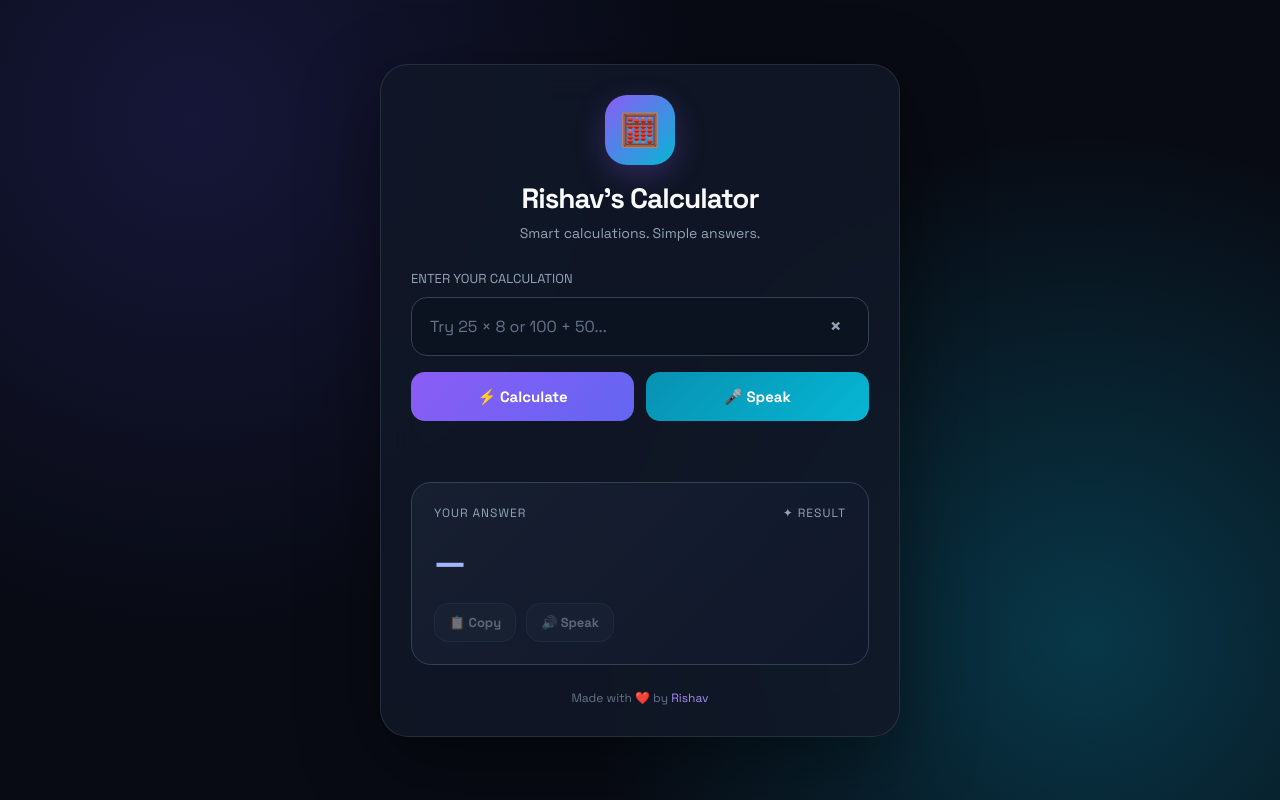
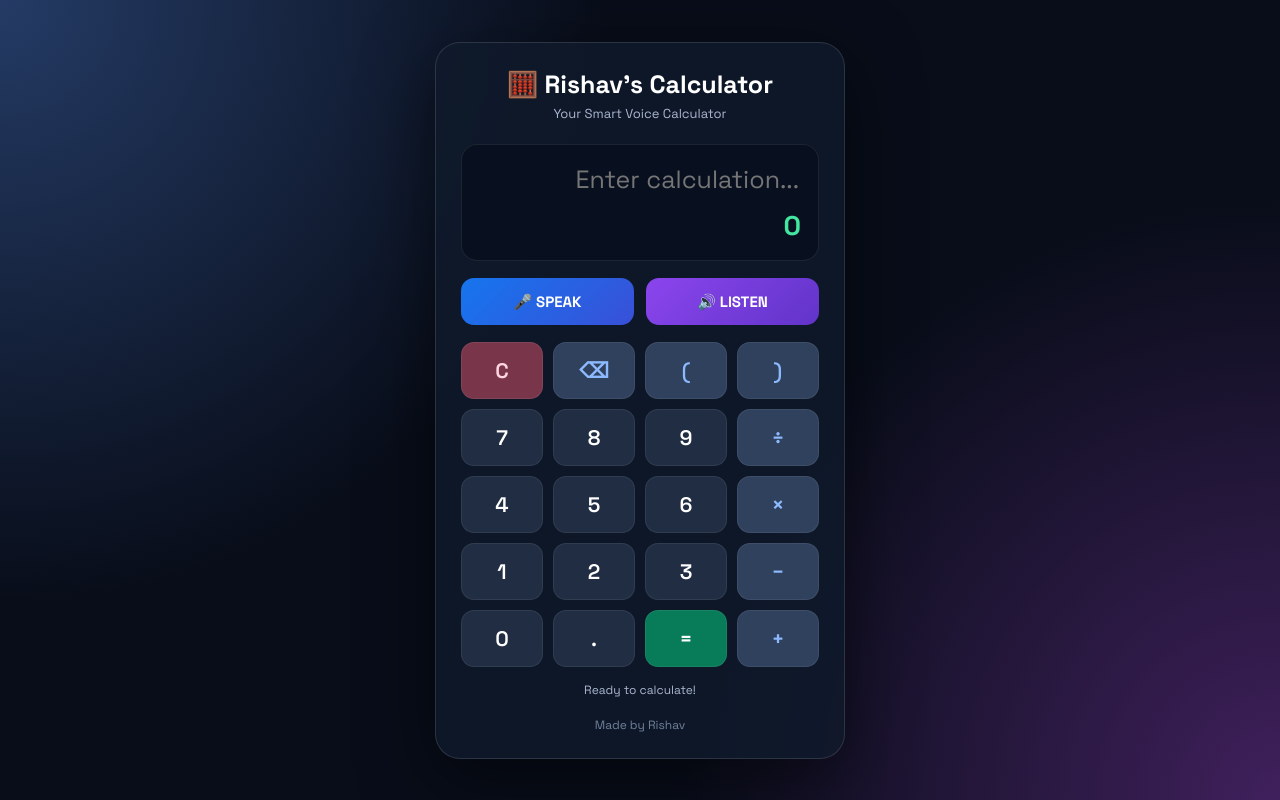
Before and after one commit to mecharena6909-cmd/voicecalculator, a Flask app: page / in a window 1280 px wide. Run offline with Flask 3, Linux system fonts and the light colour scheme.

Commit message:
Update index.html

```diff
--- a/voicecalculator/templates/index.html
+++ b/voicecalculator/templates/index.html
@@ -4,14 +4,10 @@
 <head>
 <meta charset="UTF-8">
 <meta name="viewport" content="width=device-width, initial-scale=1.0">
-
 <meta name="google-site-verification" content="ugNqtReIBORWjvmHZWHtdlhS_gTzaQPPcT1lYxbKif4">
 
 <title>Rishav's Calculator</title>
-<meta name="description" content="Rishav's Calculator - A smart voice and scientific calculator.">
 
-<link rel="preconnect" href="https://fonts.googleapis.com">
-<link rel="preconnect" href="https://fonts.gstatic.com" crossorigin>
 <link href="https://fonts.googleapis.com/css2?family=Space+Grotesk:wght@400;500;600;700&display=swap" rel="stylesheet">
 
 <style>
@@ -19,247 +15,159 @@
     box-sizing: border-box;
 }
 
-:root {
-    --bg: #080b14;
-    --panel: #111827;
-    --text: #f8fafc;
-    --muted: #94a3b8;
-    --accent: #8b5cf6;
-    --accent2: #06b6d4;
-}
-
 body {
     margin: 0;
     min-height: 100vh;
-    font-family: 'Space Grotesk', sans-serif;
-    background:
-        radial-gradient(circle at 15% 15%, #312e8155, transparent 40%),
-        radial-gradient(circle at 85% 80%, #0891b255, transparent 40%),
-        var(--bg);
-    color: var(--text);
+    padding: 25px 15px;
     display: flex;
     justify-content: center;
     align-items: center;
-    padding: 20px;
+    font-family: 'Space Grotesk', sans-serif;
+    color: white;
+    background:
+        radial-gradient(circle at top left, #243b65, transparent 40%),
+        radial-gradient(circle at bottom right, #40205c, transparent 40%),
+        #080d19;
 }
 
 .calculator {
     width: 100%;
-    max-width: 520px;
-    background: rgba(17, 24, 39, 0.85);
-    border: 1px solid rgba(255,255,255,0.1);
-    border-radius: 28px;
-    padding: 30px;
-    box-shadow: 0 25px 80px rgba(0,0,0,0.45);
-    backdrop-filter: blur(20px);
-}
-
-.top {
-    text-align: center;
-    margin-bottom: 28px;
-}
-
-.logo {
-    width: 70px;
-    height: 70px;
-    display: flex;
-    justify-content: center;
-    align-items: center;
-    margin: 0 auto 15px;
-    border-radius: 22px;
-    background: linear-gradient(135deg, #8b5cf6, #06b6d4);
-    font-size: 32px;
-    box-shadow: 0 10px 30px #8b5cf644;
+    max-width: 410px;
+    padding: 25px;
+    border: 1px solid #ffffff20;
+    border-radius: 25px;
+    background: #101a2bdd;
+    box-shadow: 0 20px 70px #0008;
 }
 
 h1 {
-    font-size: 28px;
-    margin: 0;
-    letter-spacing: -1px;
+    text-align: center;
+    font-size: 25px;
+    margin: 0 0 5px;
 }
 
 .subtitle {
-    color: var(--muted);
-    font-size: 14px;
-    margin-top: 8px;
+    text-align: center;
+    color: #aab7d0;
+    font-size: 13px;
+    margin-bottom: 22px;
 }
 
-.label {
-    font-size: 13px;
-    color: var(--muted);
-    display: block;
-    text-align: left;
-    margin-bottom: 10px;
+.display {
+    background: #080f1e;
+    border: 1px solid #ffffff15;
+    border-radius: 16px;
+    padding: 17px;
+    margin-bottom: 17px;
+    min-height: 115px;
 }
 
-.input-wrap {
-    position: relative;
+#expression {
+    width: 100%;
+    background: transparent;
+    border: none;
+    outline: none;
+    color: white;
+    font-size: 25px;
+    font-family: inherit;
+    text-align: right;
 }
 
-input {
-    width: 100%;
-    padding: 18px;
-    padding-right: 50px;
-    border: 1px solid #334155;
-    border-radius: 16px;
-    outline: none;
-    font-family: inherit;
-    font-size: 16px;
-    color: white;
-    background: #0b1220;
-    transition: 0.2s;
+#answer {
+    text-align: right;
+    color: #43e6a0;
+    font-size: 27px;
+    font-weight: 700;
+    margin-top: 12px;
+    overflow-wrap: anywhere;
 }
 
-input:focus {
-    border-color: var(--accent);
-    box-shadow: 0 0 0 3px #8b5cf622;
+.controls {
+    display: grid;
+    grid-template-columns: 1fr 1fr;
+    gap: 12px;
+    margin-bottom: 17px;
 }
 
-input::placeholder {
-    color: #64748b;
+.control {
+    border: none;
+    border-radius: 13px;
+    padding: 14px 8px;
+    color: white;
+    font-family: inherit;
+    font-size: 15px;
+    font-weight: 700;
+    cursor: pointer;
+}
+
+.speak {
+    background: linear-gradient(135deg, #1675ee, #3850d8);
+}
+
+.listen {
+    background: linear-gradient(135deg, #8b45ed, #6134c9);
+}
+
+.control:active,
+.key:active {
+    transform: scale(.96);
+}
+
+.keypad {
+    display: grid;
+    grid-template-columns: repeat(4, 1fr);
+    gap: 10px;
+}
+
+.key {
+    border: 1px solid #ffffff12;
+    border-radius: 13px;
+    min-height: 57px;
+    background: #202d43;
+    color: white;
+    font-family: inherit;
+    font-size: 21px;
+    font-weight: 600;
+    cursor: pointer;
+}
+
+.operator {
+    background: #30415d;
+    color: #8dbaff;
 }
 
 .clear {
-    position: absolute;
-    right: 12px;
-    top: 50%;
-    transform: translateY(-50%);
-    background: none;
-    border: none;
-    color: #94a3b8;
-    cursor: pointer;
-    font-size: 20px;
+    background: #79364a;
+    color: #ffd5df;
 }
 
-.buttons {
-    display: grid;
-    grid-template-columns: 1fr 1fr;
-    gap: 12px;
-    margin-top: 16px;
-}
-
-button {
-    border: none;
-    border-radius: 14px;
-    padding: 15px;
-    cursor: pointer;
-    font-family: inherit;
-    font-size: 15px;
-    font-weight: 700;
-    transition: transform 0.2s, opacity 0.2s;
-}
-
-button:hover {
-    transform: translateY(-2px);
-    opacity: 0.92;
-}
-
-button:active {
-    transform: scale(0.97);
-}
-
-.calculate {
-    background: linear-gradient(135deg, #8b5cf6, #6366f1);
+.equals {
+    background: #087b58;
     color: white;
 }
 
-.mic {
-    background: linear-gradient(135deg, #0891b2, #06b6d4);
-    color: white;
+.status {
+    min-height: 20px;
+    text-align: center;
+    color: #aab7d0;
+    font-size: 12px;
+    margin-top: 15px;
 }
 
-.mic.listening {
-    background: #dc2626;
-    animation: pulse 1s infinite;
+.credit {
+    text-align: center;
+    color: #71819c;
+    font-size: 12px;
+    margin-top: 15px;
 }
 
-@keyframes pulse {
-    50% {
-        opacity: 0.6;
-    }
-}
-
-.status {
-    color: #67e8f9;
-    font-size: 13px;
-    min-height: 22px;
-    margin: 14px 0 0;
-    text-align: center;
-}
-
-.result {
-    margin-top: 25px;
-    border: 1px solid #334155;
-    border-radius: 20px;
-    padding: 22px;
-    background: linear-gradient(135deg, #1e293b88, #0f172a);
-    min-height: 130px;
-}
-
-.result-head {
-    display: flex;
-    align-items: center;
-    justify-content: space-between;
-    color: var(--muted);
-    font-size: 12px;
-    letter-spacing: 1px;
-    text-transform: uppercase;
-}
-
-.result-value {
-    font-size: 36px;
-    font-weight: 700;
-    overflow-wrap: anywhere;
-    margin-top: 18px;
-    color: #a5b4fc;
-}
-
-.result-actions {
-    display: flex;
-    gap: 10px;
-    margin-top: 18px;
-}
-
-.small-btn {
-    background: #1e293b;
-    color: #cbd5e1;
-    border: 1px solid #334155;
-    padding: 10px 14px;
-    font-size: 13px;
-}
-
-.small-btn:disabled {
-    opacity: 0.4;
-    cursor: not-allowed;
-}
-
-.footer {
-    text-align: center;
-    color: #64748b;
-    font-size: 12px;
-    margin-top: 25px;
-}
-
-.footer span {
-    color: #a78bfa;
-}
-
-@media (max-width: 480px) {
+@media(max-width: 360px) {
     .calculator {
-        padding: 22px;
-        border-radius: 23px;
+        padding: 17px;
     }
 
-    h1 {
-        font-size: 24px;
-    }
-
-    .result-value {
-        font-size: 30px;
-    }
-
-    body {
-        padding: 12px;
+    .key {
+        min-height: 51px;
     }
 }
 </style>
@@ -269,74 +177,98 @@ button:active {
 
 <div class="calculator">
 
-    <div class="top">
-        <div class="logo">🧮</div>
-        <h1>Rishav's Calculator</h1>
-        <div class="subtitle">Smart calculations. Simple answers.</div>
+    <h1>🧮 Rishav's Calculator</h1>
+    <div class="subtitle">Your Smart Voice Calculator</div>
+
+    <div class="display">
+        <input
+            id="expression"
+            type="text"
+            placeholder="Enter calculation..."
+            autocomplete="off"
+        >
+        <div id="answer">0</div>
     </div>
 
-    <label class="label" for="question">ENTER YOUR CALCULATION</label>
+    <div class="controls">
+        <button class="control speak" onclick="startListening()">
+            🎤 SPEAK
+        </button>
 
-    <div class="input-wrap">
-        <input
-            id="question"
-            type="text"
-            placeholder="Try 25 × 8 or 100 + 50..."
-            autocomplete="off"
-        >
-
-        <button class="clear" onclick="clearInput()" title="Clear">×</button>
+        <button class="control listen" onclick="listenAnswer()">
+            🔊 LISTEN
+        </button>
     </div>
 
-    <div class="buttons">
-        <button class="calculate" onclick="calculate()">⚡ Calculate</button>
-        <button class="mic" id="micButton" onclick="startListening()">🎤 Speak</button>
+    <div class="keypad">
+        <button class="key clear" onclick="clearAll()">C</button>
+        <button class="key operator" onclick="deleteLast()">⌫</button>
+        <button class="key operator" onclick="addValue('(')">(</button>
+        <button class="key operator" onclick="addValue(')')">)</button>
+
+        <button class="key" onclick="addValue('7')">7</button>
+        <button class="key" onclick="addValue('8')">8</button>
+        <button class="key" onclick="addValue('9')">9</button>
+        <button class="key operator" onclick="addValue('÷')">÷</button>
+
+        <button class="key" onclick="addValue('4')">4</button>
+        <button class="key" onclick="addValue('5')">5</button>
+        <button class="key" onclick="addValue('6')">6</button>
+        <button class="key operator" onclick="addValue('×')">×</button>
+
+        <button class="key" onclick="addValue('1')">1</button>
+        <button class="key" onclick="addValue('2')">2</button>
+        <button class="key" onclick="addValue('3')">3</button>
+        <button class="key operator" onclick="addValue('-')">−</button>
+
+        <button class="key" onclick="addValue('0')">0</button>
+        <button class="key" onclick="addValue('.')">.</button>
+        <button class="key equals" onclick="calculate()">=</button>
+        <button class="key operator" onclick="addValue('+')">+</button>
     </div>
 
-    <div class="status" id="status"></div>
+    <div class="status" id="status">Ready to calculate!</div>
 
-    <div class="result">
-        <div class="result-head">
-            <span>Your Answer</span>
-            <span>✦ Result</span>
-        </div>
-
-        <div class="result-value" id="answer">—</div>
-
-        <div class="result-actions">
-            <button class="small-btn" id="copyButton" onclick="copyAnswer()" disabled>📋 Copy</button>
-            <button class="small-btn" id="speakButton" onclick="speakCurrentAnswer()" disabled>🔊 Speak</button>
-        </div>
-    </div>
-
-    <div class="footer">
-        Made with ❤️ by <span>Rishav</span>
-    </div>
+    <div class="credit">Made by Rishav</div>
 
 </div>
 
 <script>
+const expressionInput = document.getElementById("expression");
+const answerDisplay = document.getElementById("answer");
+const statusDisplay = document.getElementById("status");
+
 let currentAnswer = null;
 
+function addValue(value) {
+    expressionInput.value += value;
+    expressionInput.focus();
+}
+
+function clearAll() {
+    expressionInput.value = "";
+    answerDisplay.textContent = "0";
+    currentAnswer = null;
+    statusDisplay.textContent = "Cleared!";
+}
+
+function deleteLast() {
+    expressionInput.value = expressionInput.value.slice(0, -1);
+    expressionInput.focus();
+}
+
 async function calculate() {
-
-    const question = document.getElementById("question").value.trim();
-    const answerBox = document.getElementById("answer");
-    const status = document.getElementById("status");
+    const question = expressionInput.value.trim();
 
     if (!question) {
-        status.innerText = "Please enter a calculation.";
+        statusDisplay.textContent = "Please enter a calculation!";
         return;
     }
 
-    answerBox.innerText = "Calculating...";
-    status.innerText = "";
-
-    document.getElementById("copyButton").disabled = true;
-    document.getElementById("speakButton").disabled = true;
+    statusDisplay.textContent = "Calculating...";
+    currentAnswer = null;
 
     try {
-
         const response = await fetch("/calculate", {
             method: "POST",
             headers: {
@@ -349,88 +281,52 @@ async function calculate() {
 
         const data = await response.json();
 
-        if (!response.ok || data.success === false) {
+        if (!response.ok || !data.success) {
             throw new Error(data.error || "Calculation failed");
         }
 
-        currentAnswer = data.answer ?? data.result;
-
-        answerBox.innerText = currentAnswer;
-        status.innerText = "Calculation completed successfully!";
-
-        document.getElementById("copyButton").disabled = false;
-        document.getElementById("speakButton").disabled = false;
-
-        speakAnswer(currentAnswer);
+        currentAnswer = data.result;
+        answerDisplay.textContent = data.result;
+        statusDisplay.textContent = "Calculation successful!";
 
     } catch (error) {
-
-        currentAnswer = null;
-        answerBox.innerText = "Error";
-        status.innerText = error.message;
-
+        answerDisplay.textContent = "Error";
+        statusDisplay.textContent = error.message;
     }
 }
 
-async function copyAnswer() {
+function listenAnswer() {
+    if (currentAnswer === null) {
+        statusDisplay.textContent = "Calculate something first!";
+        return;
+    }
 
-    if (currentAnswer === null) return;
-
-    try {
-        await navigator.clipboard.writeText(String(currentAnswer));
-        document.getElementById("status").innerText = "Answer copied!";
-    } catch (error) {
-        document.getElementById("status").innerText = "Copy failed. Please copy manually.";
+    if (!("speechSynthesis" in window)) {
+        statusDisplay.textContent = "Speech is not supported in this browser.";
+        return;
     }
-}
-
-function speakCurrentAnswer() {
-
-    if (currentAnswer !== null) {
-        speakAnswer(currentAnswer);
-    }
-}
-
-function speakAnswer(text) {
-
-    if (!("speechSynthesis" in window)) return;
 
     window.speechSynthesis.cancel();
 
-    const speech = new SpeechSynthesisUtterance(String(text));
+    const speech = new SpeechSynthesisUtterance(
+        "The answer is " + currentAnswer
+    );
+
     speech.lang = "en-IN";
-    speech.rate = 1;
+    speech.rate = 0.9;
 
     window.speechSynthesis.speak(speech);
-}
-
-function clearInput() {
-
-    document.getElementById("question").value = "";
-    document.getElementById("answer").innerText = "—";
-    document.getElementById("status").innerText = "";
-
-    currentAnswer = null;
-
-    document.getElementById("copyButton").disabled = true;
-    document.getElementById("speakButton").disabled = true;
-
-    window.speechSynthesis.cancel();
-
-    document.getElementById("question").focus();
+    statusDisplay.textContent = "Speaking your answer...";
 }
 
 function startListening() {
-
     const SpeechRecognition =
         window.SpeechRecognition ||
         window.webkitSpeechRecognition;
 
-    const status = document.getElementById("status");
-    const micButton = document.getElementById("micButton");
-
     if (!SpeechRecognition) {
-        status.innerText = "Voice recognition is not supported in this browser.";
+        statusDisplay.textContent =
+            "Voice input is not supported. Try Chrome.";
         return;
     }
 
@@ -440,40 +336,32 @@ function startListening() {
     recognition.continuous = false;
     recognition.interimResults = false;
 
-    micButton.classList.add("listening");
-    micButton.innerText = "🔴 Listening...";
-    status.innerText = "Listening. Speak now!";
+    statusDisplay.textContent = "🎤 Listening... Speak now!";
 
     recognition.onresult = function(event) {
+        const spokenText = event.results[0][0].transcript;
 
-        const text = event.results[0][0].transcript;
-
-        document.getElementById("question").value = text;
-        status.innerText = "Recognized: " + text;
+        expressionInput.value = spokenText;
+        statusDisplay.textContent = "You said: " + spokenText;
 
         calculate();
     };
 
-    recognition.onerror = function(event) {
-        status.innerText = "Voice error: " + event.error;
+    recognition.onerror = function() {
+        statusDisplay.textContent =
+            "Microphone error. Please try again.";
     };
 
     recognition.onend = function() {
-        micButton.classList.remove("listening");
-        micButton.innerText = "🎤 Speak";
+        if (statusDisplay.textContent === "🎤 Listening... Speak now!") {
+            statusDisplay.textContent = "Ready!";
+        }
     };
 
-    try {
-        recognition.start();
-    } catch (error) {
-        status.innerText = "Microphone could not start.";
-        micButton.classList.remove("listening");
-        micButton.innerText = "🎤 Speak";
-    }
+    recognition.start();
 }
 
-document.getElementById("question").addEventListener("keydown", function(event) {
-
+expressionInput.addEventListener("keydown", function(event) {
     if (event.key === "Enter") {
         calculate();
     }
```
